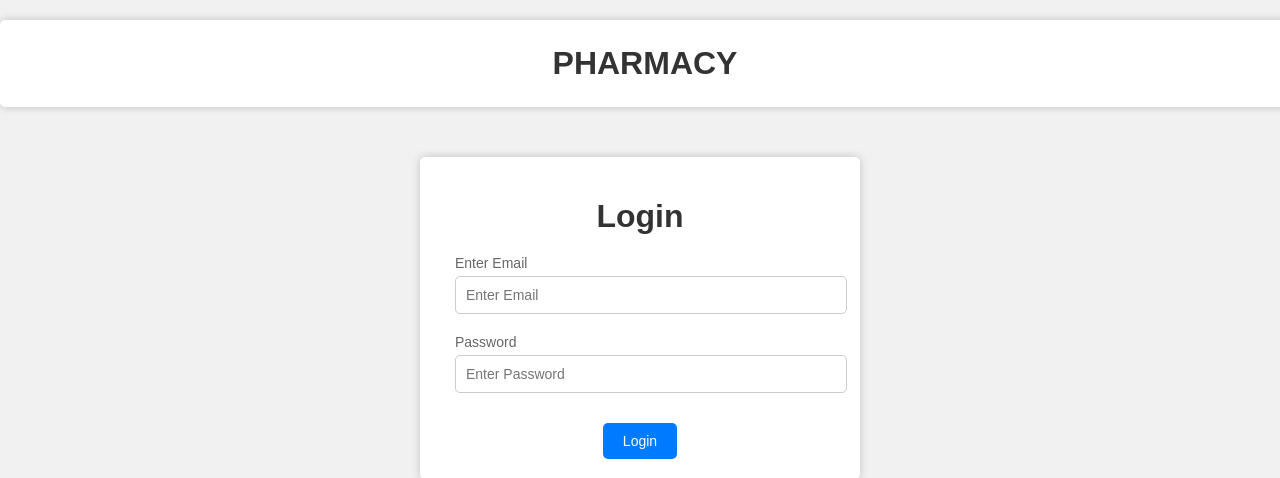
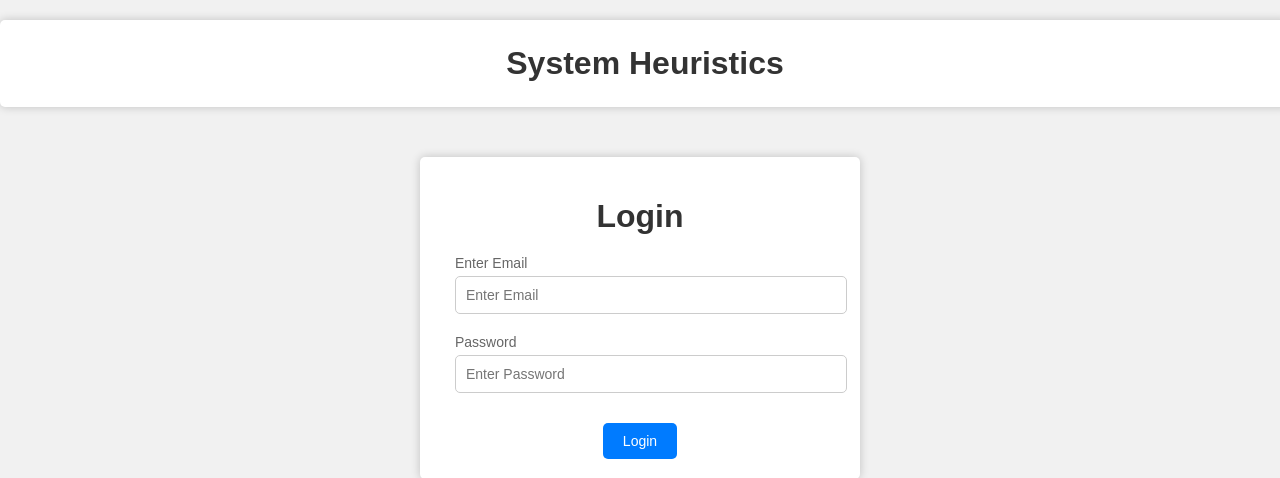
Before and after one commit to madeel7258/refund, a Django app: page / in a window 1280 px wide. Shown: the top 478 px of the page. Run offline with Django 3.2, Linux system fonts and the light colour scheme.

Commit message:
Update login.html

```diff
--- a/templates/login.html
+++ b/templates/login.html
@@ -88,7 +88,7 @@
 
  <body>
      <div class="title-container">
-         <h1>PHARMACY</h1>
+         <h1>System Heuristics</h1>
      </div>
      <div class="login-container">
          <h1>Login</h1>
```
